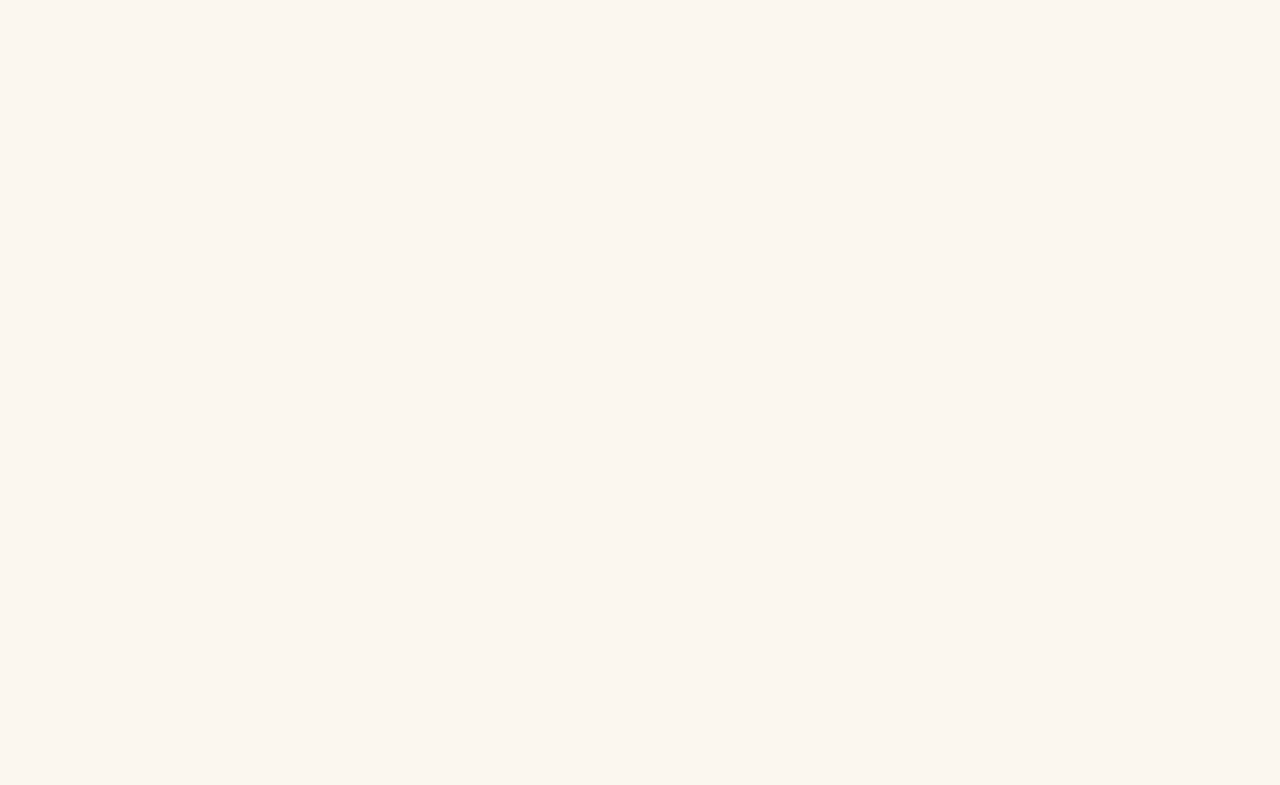
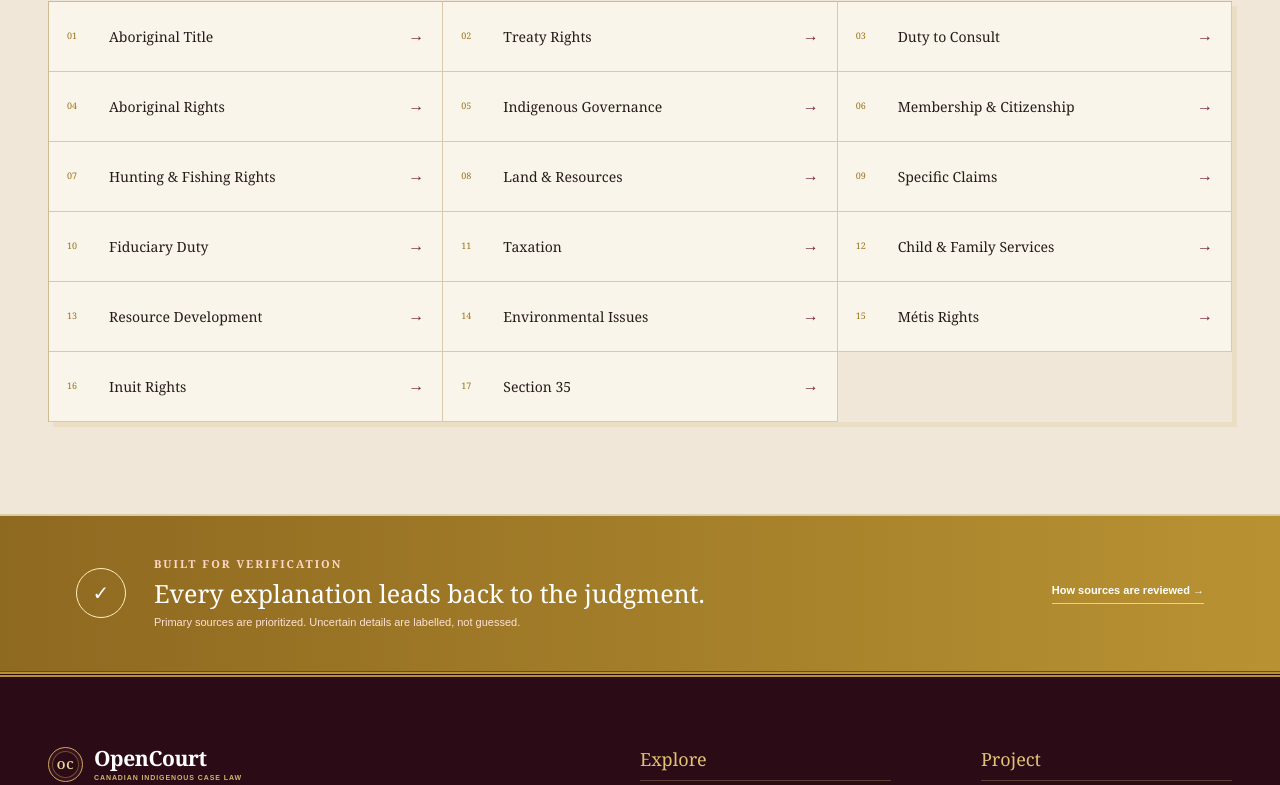
Before and after one commit to CreeCoder13/OpenCourt, a Next.js app: page / in a window 1280 px wide. Shown: the part 1593-2378 px from the top of the page. Before the commit the page ends 800 px from the top, so only its background shows below. Built offline with nearby package versions, Linux system fonts and the light colour scheme.

Commit message:
Restore selected homepage sections

```diff
--- a/app/page.tsx
+++ b/app/page.tsx
@@ -1,4 +1,9 @@
-import { SiteHeader } from "../components/SiteChrome";
+import { SiteFooter, SiteHeader } from "../components/SiteChrome";
+import { cases } from "../data/cases";
+import { topics } from "../data/catalog";
+
+const landmarkSlugs = ["calder-v-british-columbia-1973", "r-v-sparrow-1990", "tsilhqotin-nation-v-british-columbia-2014"];
+const landmarks = landmarkSlugs.map((slug) => cases.find((item) => item.slug === slug)).filter(Boolean);
 
 export default function Home() {
   return <><SiteHeader /><main>
@@ -9,5 +14,11 @@ export default function Home() {
       <form className="hero-search" action="/cases"><label className="sr-only" htmlFor="home-search">Search the case database</label><span aria-hidden="true">⌕</span><input id="home-search" name="q" placeholder="Search a court case, First Nation, treaty, right, or keyword" /><button type="submit">Search cases <span aria-hidden="true">→</span></button></form>
       <div className="hero-timeline-link"><a href="/timeline"><span>Explore legal history</span><strong>Timeline</strong><b aria-hidden="true">→</b></a></div>
     </section>
-  </main></>;
+
+    <section className="section landmarks-section"><div className="section-heading"><div><p className="kicker">Start here</p><h2>Landmark cases</h2></div><p>Explore decisions that shaped Canadian law concerning Indigenous peoples and Aboriginal and treaty rights.</p><a className="text-link" href="/cases">View all cases →</a></div><div className="case-grid">{landmarks.map((item) => item && <a href={`/cases/${item.slug}`} className="case-card" key={item.id}><div className="case-meta"><span>{new Date(`${item.decisionDate}T00:00:00`).getFullYear()}</span><span className="topic-pill">{item.legalTopics[0]}</span></div><h3>{item.caseName}</h3><p className="citation">{item.officialCitation}</p><p>{item.summaryShort}</p><span className="card-link">Read the plain-language summary <b>→</b></span></a>)}</div></section>
+
+    <section className="topics-home"><div className="section topics-home-inner"><div className="section-heading"><div><p className="kicker">Rights explorer</p><h2>Browse by legal issue</h2></div><p>Start with a doctrine, then follow how courts established, expanded, clarified, or limited it.</p><a className="text-link" href="/topics">Explore all topics →</a></div><div className="home-topic-grid">{topics.map((topic, index) => <a href={`/topics/${topic.slug}`} key={topic.id}><span>{String(index + 1).padStart(2, "0")}</span><b>{topic.name}</b><i>→</i></a>)}</div></div></section>
+
+    <section className="source-band"><div><span className="source-band-mark">✓</span><div><p className="kicker">Built for verification</p><h2>Every explanation leads back to the judgment.</h2><p>Primary sources are prioritized. Uncertain details are labelled, not guessed.</p></div><a href="/sources">How sources are reviewed →</a></div></section>
+  </main><SiteFooter /></>;
 }
```
